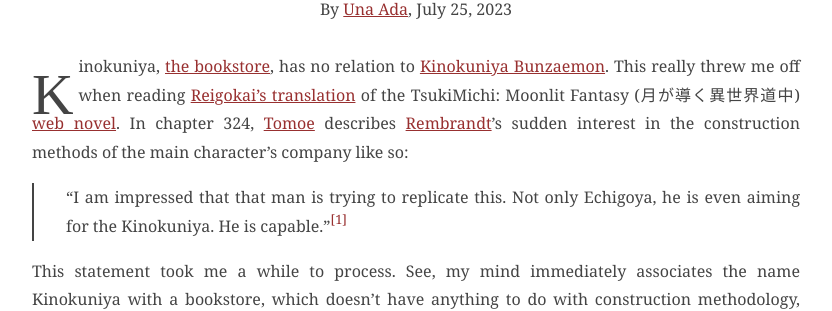
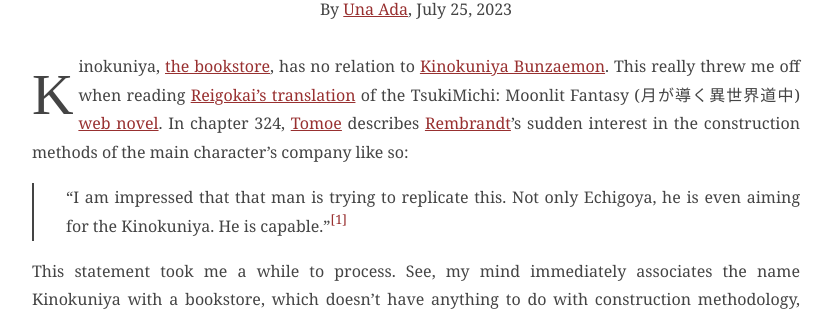
Before and after one commit to una-ada/anarchy.website, a Jekyll site: the page built from _posts/2023-07-25-kinokuni.md, in a window 1280 px wide. Shown: the part 140-451 px from the top of the page, without its empty margins (224-1056 px from the left). Built offline with Jekyll 4.4.1, drawn with Linux system fonts in a browser that asks for light colours; some web fonts are replaced.

Commit message:
fix fix: dropcap on firefox

```diff
--- a/_sass/_blocks.scss
+++ b/_sass/_blocks.scss
@@ -19,7 +19,7 @@
         font-size: 3.6rem;
         font-variation-settings: "opsz" 48, "wght" 700;
         line-height: 1.2em;
-        margin: 0.5rem 0 -1.5rem 0;
+        margin: 0.5rem 0 -1rem 0;
         padding-right: 0.3rem;
         text-transform: uppercase;
       }
```
